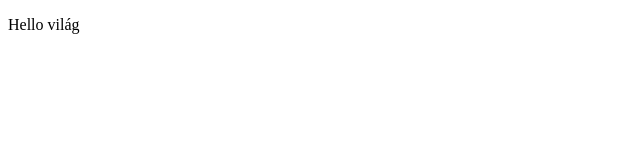
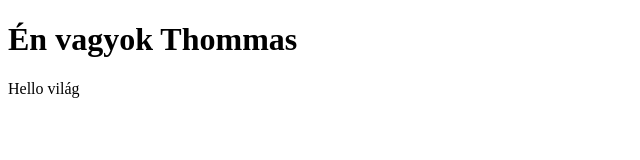
Before and after one commit to Szegee5/Oraimunka, a plain HTML site: page index.html in a window 1280 px wide. Shown: the whole page, without its empty margins (0-640 px from the left). Drawn offline with Linux system fonts and the light colour scheme.

Commit message:
Update index.html

```diff
--- a/index.html
+++ b/index.html
@@ -7,6 +7,8 @@
     <title>Document</title>
 </head>
 <body>
+    <h1>Én vagyok Thommas</h1>
     <p>Hello világ</p>
+
 </body>
 </html>
```
